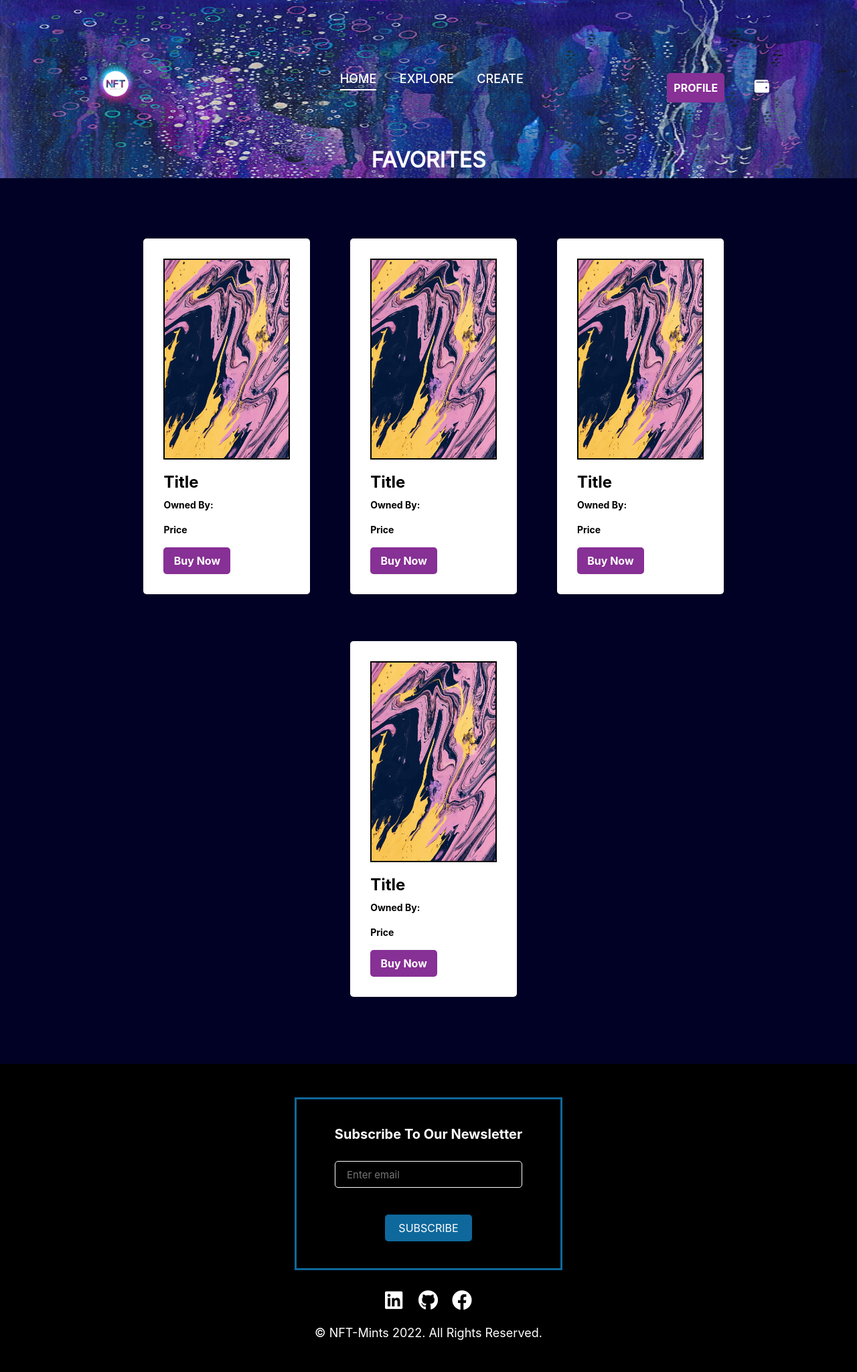
After one commit to Langat20/NFT-MINTs, a Flask app: page /favorites/my-favorites in a window 1280 px wide. The commit adds this page. Shown: the whole page at 67% size. Run offline with Flask 2, Linux system fonts and the light colour scheme; parts of the project's set-up code (start-up, migrations or seed data) failed here and were passed over; some libraries are stand-ins or nearby versions; some web fonts are replaced.

Commit message:
Create and style the favourites page

```diff
--- a/app/__init__.py
+++ b/app/__init__.py
@@ -20,10 +20,11 @@ def create_app(config_environment):
     # login_manager.init_app(app)
 
     # Register blueprint
-    from app.main.urls import home, auth, user, profile
+    from app.main.urls import home, auth, user, profile, favorites
     app.register_blueprint(home)
     app.register_blueprint(auth)
     app.register_blueprint(user)
     app.register_blueprint(profile)
+    app.register_blueprint(favorites)
 
     return app
--- /dev/null
+++ b/app/favorites/views.py
@@ -0,0 +1,7 @@
+from flask import render_template
+from app.main.urls import favorites
+
+@favorites.route('/my-favorites')
+def favorites():
+
+    return render_template('favorites/favorites.html')
--- a/app/main/urls.py
+++ b/app/main/urls.py
@@ -4,7 +4,9 @@ auth = Blueprint('auth', __name__, url_prefix='/auth')
 user = Blueprint('user', __name__, url_prefix='/user')
 home = Blueprint('home', __name__, url_prefix='/')
 profile = Blueprint('profile', __name__, url_prefix='/profile')
+favorites = Blueprint('favorites', __name__, url_prefix='/favorites')
 
 from app.create import views
 from app.auth import views
 from app.home import views
+from app.favorites import views
--- /dev/null
+++ b/app/static/css/favorites.css
@@ -0,0 +1,84 @@
+.header-section {
+  margin-top: -30px;
+  color: white;
+  text-align: center;
+  font-weight: bolder;
+  font-family: 'Inter', sans-serif;
+}
+
+.header-section h2 {
+  font-weight: bolder;
+}
+
+.layout {
+  background-color: #010125;
+  padding-bottom: 20px;
+}
+
+.container {
+  height: 100%;
+  background-color: transparent;
+  border-radius: 0px;
+}
+
+.row {
+  padding: 50px;
+  display: flex;
+  justify-content: center;
+  margin-right: 30px;
+}
+
+.col-md-3{
+  background-color: white;
+  color: black;
+  text-align: left;
+  margin-left: 60px;
+  padding-left: 30px;
+  padding-right: 30px;
+  border-radius: 5px;
+  margin-top: 40px;
+  margin-bottom: 30px;
+  max-width: 400px !important;
+}
+
+.col-md-3 img {
+  width: 100%;
+  height: 300px;
+  margin-top: 30px;
+  border: 2px solid black;
+}
+
+.feed-info {
+  margin-top: 20px;
+}
+
+.feed-info p {
+  font-size: 14px;
+  font-weight: bold;
+}
+
+.title {
+  font-size: 24px;
+  font-weight: bold;
+}
+
+.buy-btn {
+  width: 100px;
+  height: 40px;
+  border-radius: 5px;
+  border: none;
+  background-color: #873095;
+  margin-bottom: 30px;
+}
+
+.buy-btn a {
+  color: white;
+  text-decoration: none;
+  font-weight: bold;
+}
+
+.buy-btn a:visited {
+  color: white;
+  text-decoration: none;
+  font-weight: bold;
+}
--- a/app/templates/base.html
+++ b/app/templates/base.html
@@ -11,6 +11,7 @@
   <link rel="stylesheet" href="{{url_for( 'static', filename='css/navbar.css')}}">
   <link rel="stylesheet" href="{{url_for( 'static', filename='css/profile.css')}}">
   <link rel="stylesheet" href="{{url_for( 'static', filename='css/footer.css')}}">
+  <link rel="stylesheet" href="{{url_for( 'static', filename='css/favorites.css')}}">
 
   <title>NFT MINTs</title>
 </head>
--- /dev/null
+++ b/app/templates/favorites/favorites.html
@@ -0,0 +1,63 @@
+{% extends 'base.html' %}
+
+{% block content %}
+
+<div class="header-section">
+  <h2>FAVORITES</h2>
+</div>
+
+<div class="layout">
+  <div class="container">
+    <div class="row">
+      <div class="col-md-3">
+
+        <img src="../../static/images/feed-img.jpg" alt="NFT image">
+        <div class="feed-info">
+          <h4 class="title">Title</h4>
+          <p>Owned By:</p>
+          <p>Price</p>
+          <button class="buy-btn"><a href="">Buy Now</a></button>
+        </div>
+
+      </div>
+
+      <div class="col-md-3">
+
+        <img src="../../static/images/feed-img.jpg" alt="NFT image">
+        <div class="feed-info">
+          <h4 class="title">Title</h4>
+          <p>Owned By:</p>
+          <p>Price</p>
+          <button class="buy-btn"><a href="">Buy Now</a></button>
+        </div>
+
+      </div>
+
+      <div class="col-md-3">
+
+        <img src="../../static/images/feed-img.jpg" alt="NFT image">
+        <div class="feed-info">
+          <h4 class="title">Title</h4>
+          <p>Owned By:</p>
+          <p>Price</p>
+          <button class="buy-btn"><a href="">Buy Now</a></button>
+        </div>
+
+      </div>
+
+      <div class="col-md-3">
+
+        <img src="../../static/images/feed-img.jpg" alt="NFT image">
+        <div class="feed-info">
+          <h4 class="title">Title</h4>
+          <p>Owned By:</p>
+          <p>Price</p>
+          <button class="buy-btn"><a href="">Buy Now</a></button>
+        </div>
+
+      </div>
+    </div>
+  </div>
+</div>
+
+{% endblock %}
```
Also changed, not shown: app/favorites/__init__.py (added), app/favorites/models.py (added).
